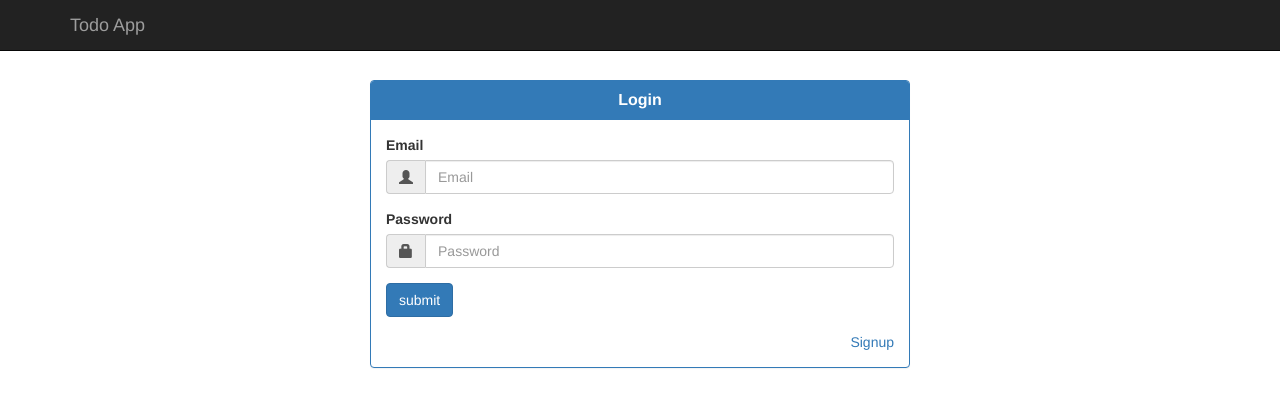
After one commit to ravichandrak/todoApp, a PHP site: page / in a window 1280 px wide. The commit adds this page. Shown: the top 407 px of the page. Run offline with PHP 8.4, Linux system fonts and the light colour scheme.

Commit message:
second commit

```diff
--- a/includes/settings.php
+++ b/includes/settings.php
@@ -3,4 +3,6 @@ session_start();
 
 $con = mysqli_connect("localhost","root","","todoapp");
 
+
+
 ?>
--- /dev/null
+++ b/index.html
@@ -0,0 +1,119 @@
+<!DOCTYPE html>
+<html lang="en">
+<head>
+  <meta name="viewport" content="width=device-width,initial-scale=1.0">
+  <title>Home</title>
+  <link rel="stylesheet" href="Styles/bootstrap.min.css"></link>
+  <script type="text/javascript" src="Scripts/jquery.min.js"></script>
+  <script type="text/javascript" src="Scripts/bootstrap.min.js"></script>
+</head>
+<body>
+	<div class="container">
+		<div role="navigation" class="navbar navbar-inverse navbar-fixed-top">
+		  <div class="container">
+			<div class="navbar-header">
+				<a class="navbar-brand" href="index.html">Todo App</a>
+			</div>
+		  </div>
+		</div> <!-- End of header -->
+
+		<div class="container-fluid loginContainer">
+			<div class="row">
+				<div class="col-xs-12 col-sm-6 col-sm-offset-3">
+					<div class="panel panel-primary">
+						<div class="panel-heading">
+							<h4 class="panel-title text-center"><b>Login</b></h4>
+						</div>
+						<div class="panel-body">
+							<form class="form loginForm" method="post" action="#">
+								<div class="form-group">
+									<label for='email'>Email</label>
+									<div class="input-group">
+										<span class="input-group-addon">
+											<i class="glyphicon glyphicon-user">
+											</i>
+										</span>
+										<input type="email" class="form-control emailInput" id="email" placeholder="Email" required/>
+									</div>
+								</div>
+
+								<div class="form-group">
+									<label for='password'>Password</label>
+									<div class="input-group">
+										<span class="input-group-addon">
+											<i class="glyphicon glyphicon-lock">
+											</i>
+										</span>
+										<input type="password" class="form-control passwordInput" id="password" placeholder="Password" required>
+									</div>
+								</div>
+
+								<div class="form-group">
+									<p class="errorText"></p>
+								</div>
+
+								<div class="form-group">
+									<input type="submit" class="btn btn-primary" value="submit">
+								</div>
+							</form>
+
+							<div class="clearfix pull-right">
+								<a href="#">Signup</a>
+							</div>
+						</div>
+					</div>
+				</div>
+			</div>
+		</div>
+	</div> <!-- End of container -->
+</body>
+
+<link rel="stylesheet" href="styles/main.css" type="text/css"></link>
+<script type="text/javascript">
+
+$(document).ready(function() {
+	$('.loginForm').submit(function(e) {
+		e.preventDefault();
+
+		var emailId = $('.emailInput').val();
+		var password = $('.passwordInput').val();
+
+		validateUserInput(emailId, password);
+
+	});
+
+	function validateUserInput(emailId, password)
+	{
+		$.ajax({
+			method : "POST",
+			url : "login.php",
+			data : { 'email' : emailId, 'password' : password },
+			dataType : 'json',
+			success : function(response) {
+				console.log(response);
+
+				var errorNo = response.errorNo;
+				var errDesc = response.description;
+
+				if (errorNo == 0)
+				{
+					// login successful
+					$('p.errorText').empty();
+					window.location.href = 'todo.html';
+				}
+				else
+				{
+					// login failed
+					$('p.errorText').text('Email id or password is incorrect');
+					$('.passwordInput').val('');
+				}
+			},
+			error : function (error, errorThrown, xhr) {
+				console.log(errorThrown);
+			}
+		});
+	}
+});
+
+</script>
+</html>
```
Also changed, not shown: login.php (added, +40 -0 lines), todo.html (+51 -1 lines).
